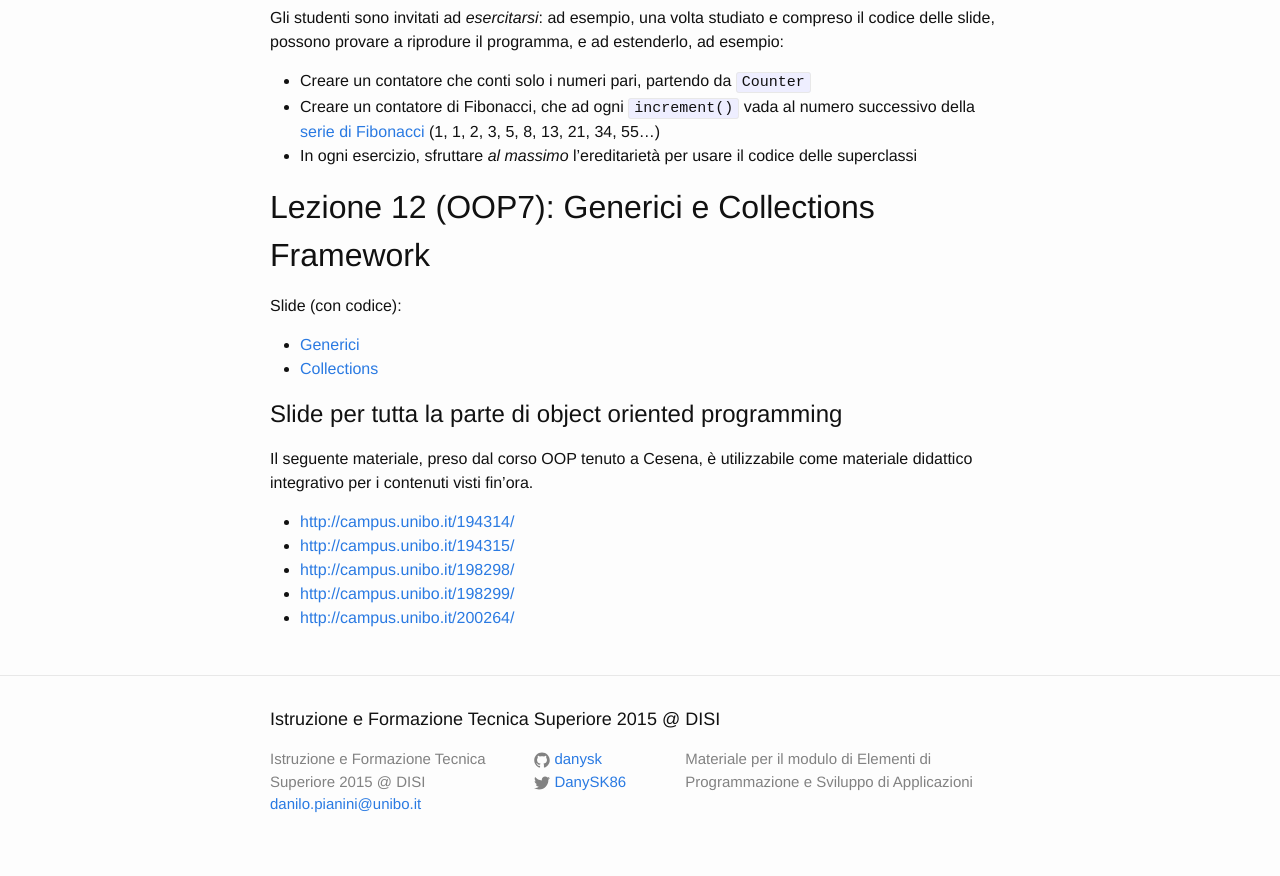
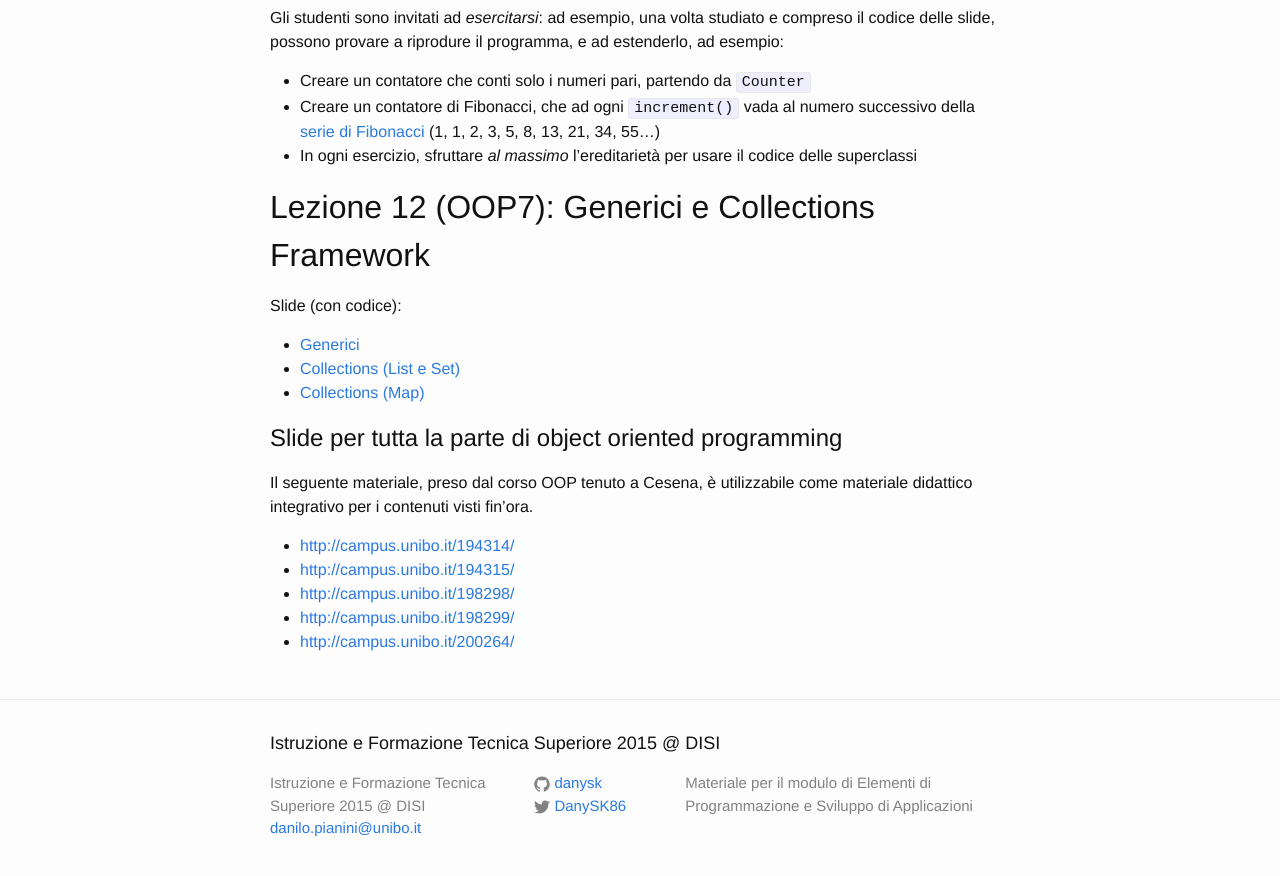
Before and after one commit to APICe-at-DISI/ifts2015, a Jekyll site: the page built from index.md, in a window 1280 px wide and 900 px high, scrolled down 38739 px. Shown: the top 876 px of the window. Built offline with Jekyll 4.4.1, drawn with Linux system fonts in a browser that asks for light colours.

Commit message:
Add slides on Map

```diff
--- a/index.md
+++ b/index.md
@@ -1410,7 +1410,8 @@ Gli studenti sono invitati ad *esercitarsi*: ad esempio, una volta studiato e co
 Slide (con codice):
 
 * [Generici](12/09-Generics.pdf)
-* [Collections](11/10-Collections.pdf)
+* [Collections (List e Set)](11/10-Collections.pdf)
+* [Collections (Map)](11/11-GenColl2.pdf)
 
 
 
```
Also changed, not shown: 1 other file.
